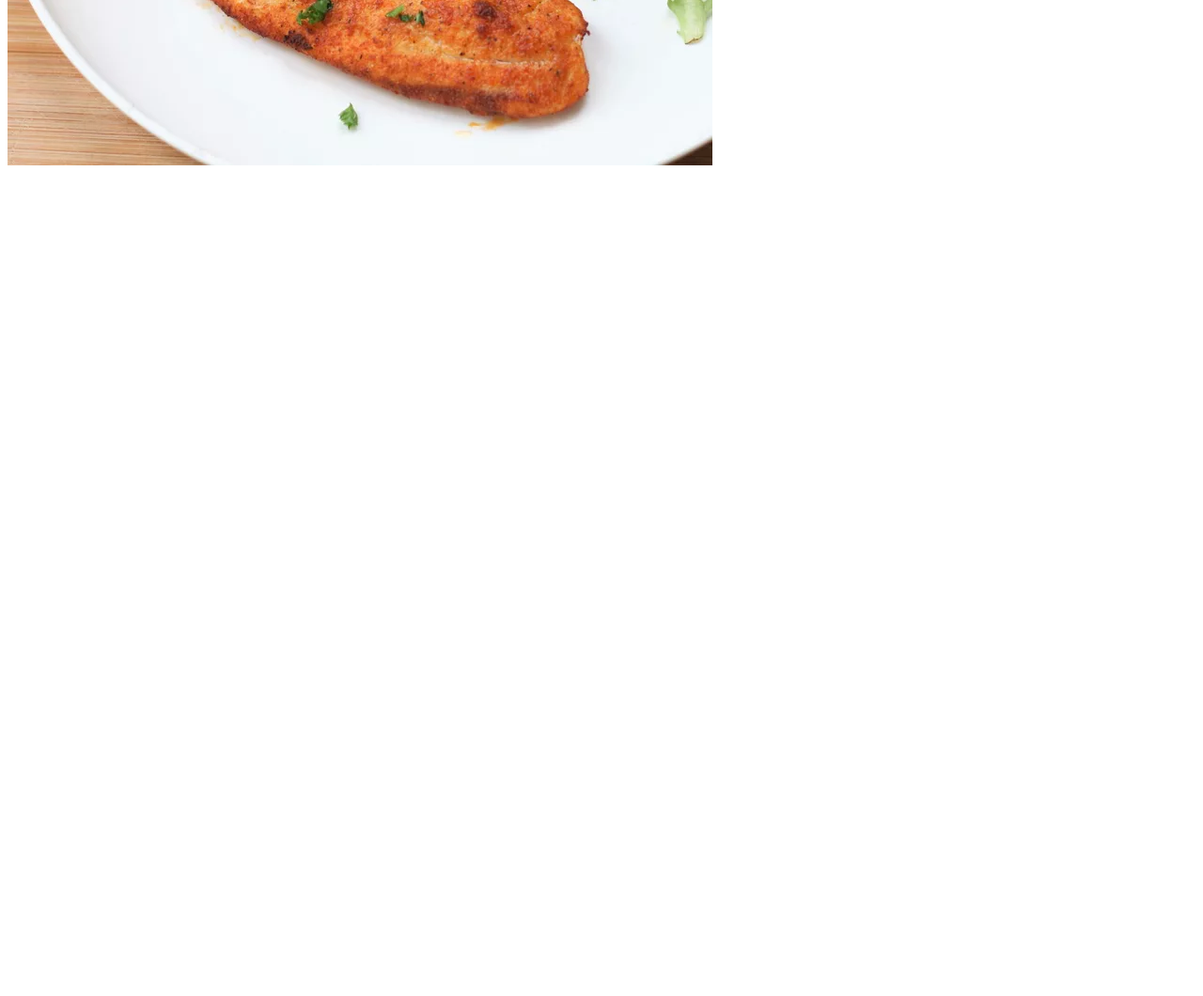
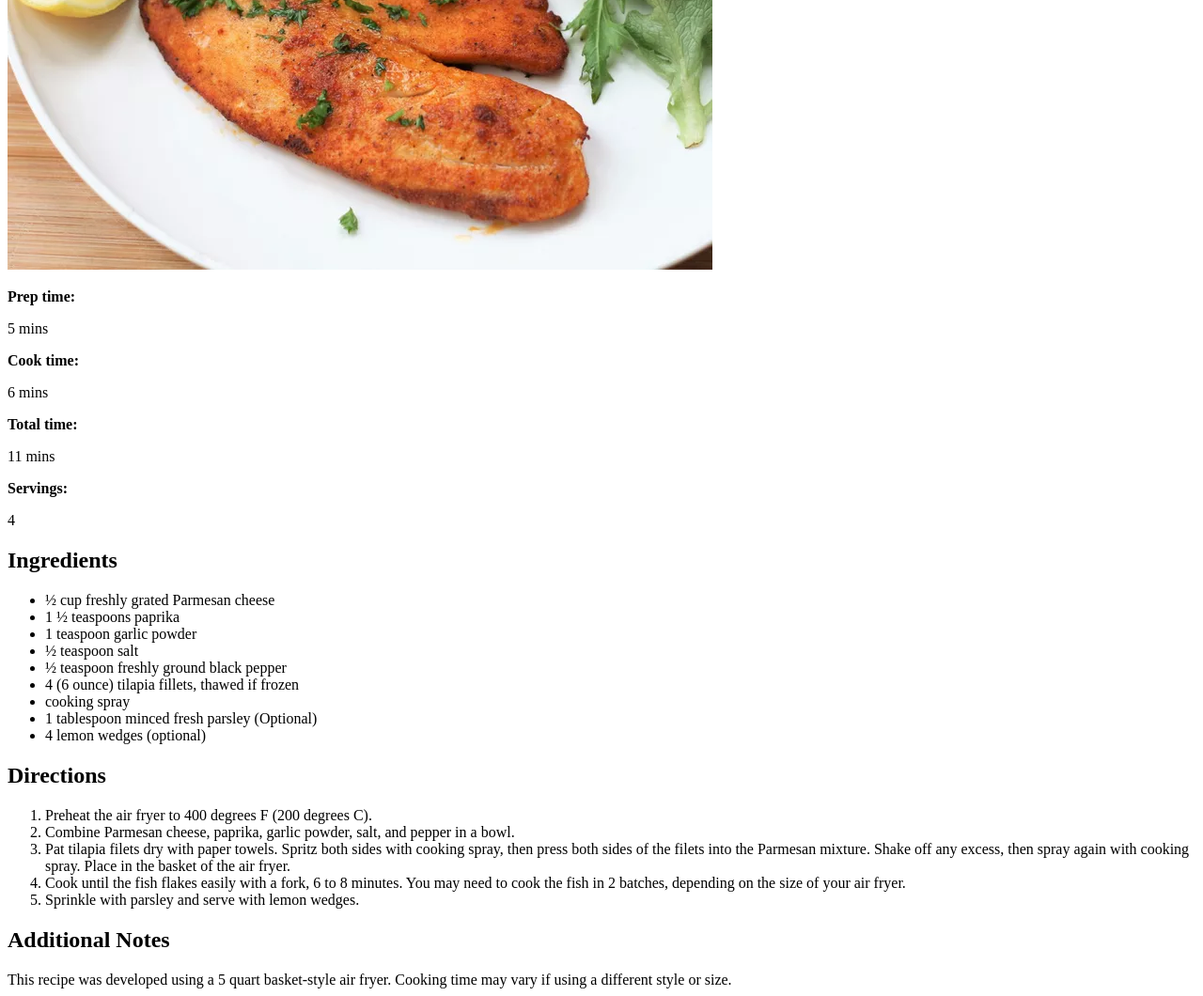
Before and after one commit to LeoAugustto/odin-recipes, a plain HTML site: page recipes/air-fryer-tilapia.html in a window 1280 px wide. Shown: the part 500-1560 px from the top of the page at 94% size. Before the commit the page ends 800 px from the top, so only its background shows below. Drawn offline with Linux system fonts and the light colour scheme.

Commit message:
Built a full page for the Tilapia Recipe
Added a button for return to the home page.
Added a description for the recipe, with an link to the author page.
Added some infos, as prep times, cook time, total time and servings.
Added ingredients.
Added Directions.
Added some additional notes.

```diff
--- a/recipes/air-fryer-tilapia.html
+++ b/recipes/air-fryer-tilapia.html
@@ -11,7 +11,46 @@
 <body>
     <h1>Air Fryer Tilapia</h1>
     <p><a href="../index.html">Back</a></p>
+    <h3>Description</h3>
+    Tilapia cooked in the air fryer is ready in minutes. Crusted in Parmesan cheese it comes out wonderfully moist
+    and flavorful. Serve with rice pilaf or roasted veggies.
+    <p>Recipe by: <a href="https://www.allrecipes.com/cook/francecevallos"> <b>France C</b></a></p>
     <img src="../images/airfryer.jpg" alt="tilapia with lemon wedge, parsley and salad on plate">
+    <p><b>Prep time:</b></p>
+    <p>5 mins</p>
+    <p><b>Cook time:</b></p>
+    <p>6 mins</p>
+    <p><b>Total time:</b></p>
+    <p>11 mins</p>
+    <p><b>Servings:</b></p>
+    <p>4</p>
+
+    <h2>Ingredients</h2>
+    <ul>
+        <li>½ cup freshly grated Parmesan cheese</li>
+        <li>1 ½ teaspoons paprika</li>
+        <li>1 teaspoon garlic powder</li>
+        <li>½ teaspoon salt</li>
+        <li>½ teaspoon freshly ground black pepper</li>
+        <li>4 (6 ounce) tilapia fillets, thawed if frozen</li>
+        <li>cooking spray</li>
+        <li>1 tablespoon minced fresh parsley (Optional)</li>
+        <li>4 lemon wedges (optional)</li>
+    </ul>
+    <h2>Directions</h2>
+    <ol>
+        <li>Preheat the air fryer to 400 degrees F (200 degrees C).</li>
+        <li>Combine Parmesan cheese, paprika, garlic powder, salt, and pepper in a bowl.</li>
+        <li>Pat tilapia filets dry with paper towels. Spritz both sides with cooking spray, then press both sides of the
+            filets into the Parmesan mixture. Shake off any excess, then spray again with cooking spray. Place in the
+            basket of the air fryer.</li>
+        <li>Cook until the fish flakes easily with a fork, 6 to 8 minutes. You may need to cook the fish in 2 batches,
+            depending on the size of your air fryer.</li>
+        <li>Sprinkle with parsley and serve with lemon wedges.</li>
+    </ol>
+    <h2>Additional Notes</h2>
+    This recipe was developed using a 5 quart basket-style air fryer. Cooking time may vary if using a different style
+    or size.
 </body>
 
 </html>
```
